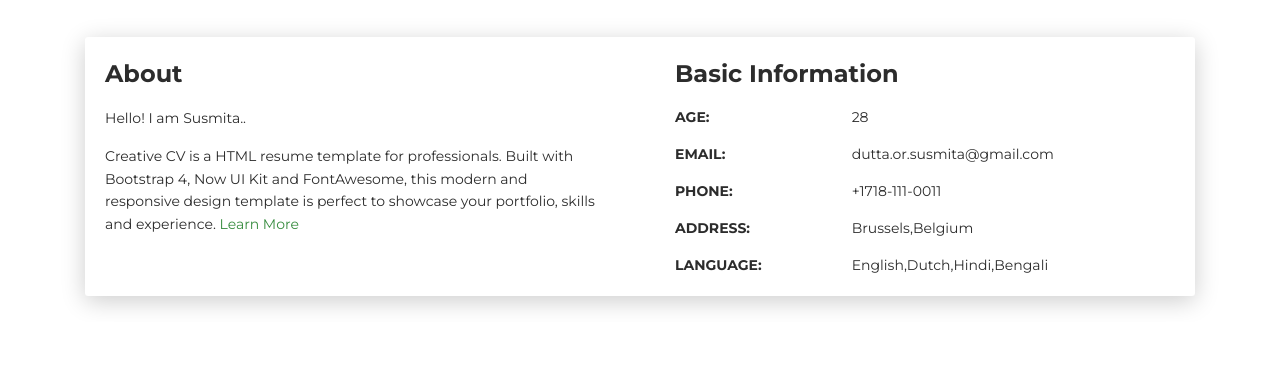
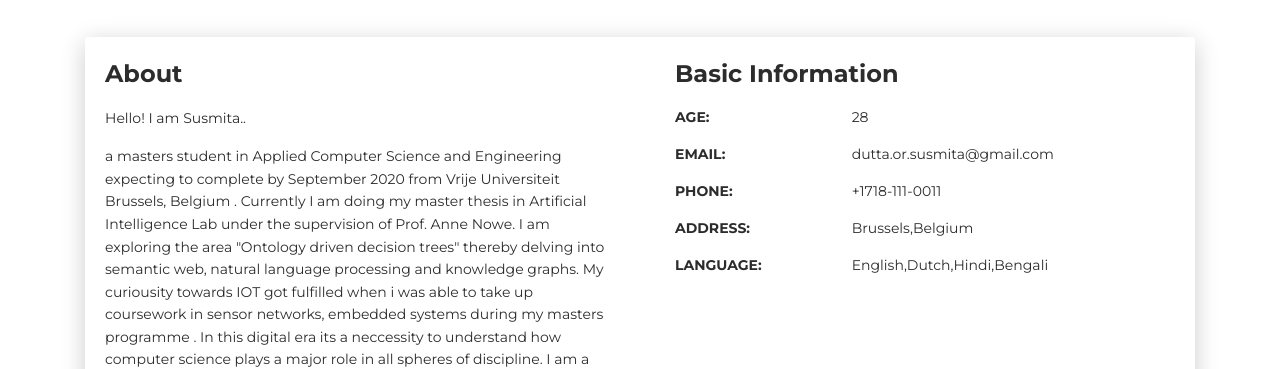
Before and after one commit to susmita-dutta-cs/Susmita_tech, a plain HTML site: page index.html in a window 1280 px wide. Shown: the part 583-952 px from the top of the page. Drawn offline with Linux system fonts and the light colour scheme.

Commit message:
Update index.html

```diff
--- a/index.html
+++ b/index.html
@@ -62,7 +62,8 @@
           <div class="card-body">
             <div class="h4 mt-0 title">About</div>
             <p>Hello! I am Susmita..</p>
-            <p>Creative CV is a HTML resume template for professionals. Built with Bootstrap 4, Now UI Kit and FontAwesome, this modern and responsive design template is perfect to showcase your portfolio, skills and experience. <a href="https://templateflip.com/templates/creative-cv/" target="_blank">Learn More</a></p>
+            <p> a masters student in Applied Computer Science and Engineering expecting to complete by September 2020 from Vrije Universiteit Brussels, Belgium . Currently I am doing my master thesis in Artificial Intelligence Lab under the supervision of Prof. Anne Nowe. I am exploring the area "Ontology driven decision trees" thereby delving into semantic web, natural language processing and knowledge graphs. My curiousity towards IOT got fulfilled when i was able to take up coursework in sensor networks, embedded systems during my masters programme . In this digital era its a neccessity to understand how computer science plays a major role in all spheres of discipline. I am a true believer in constant learning and upgrading myself with new technology and skillsets. Apart from my coursework I have completed a few courseworks in Coursera as well. Currently I am training myself to be a Full Stack Developer.
+<a href="https://templateflip.com/templates/creative-cv/" target="_blank">Learn More</a></p>
           </div>
         </div>
         <div class="col-lg-6 col-md-12">
```
